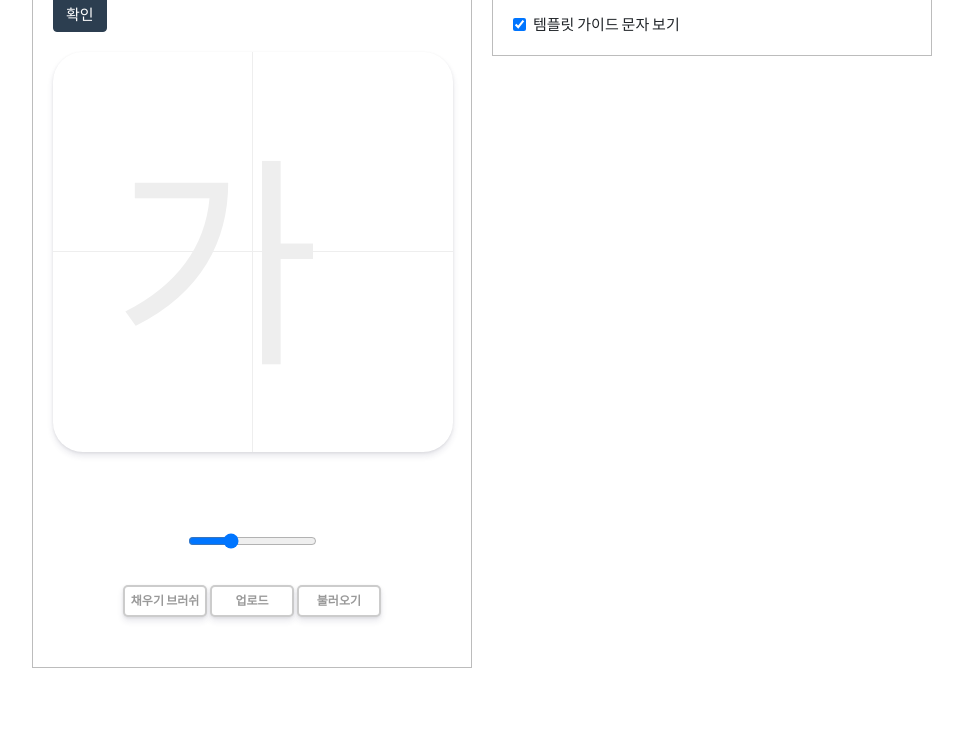
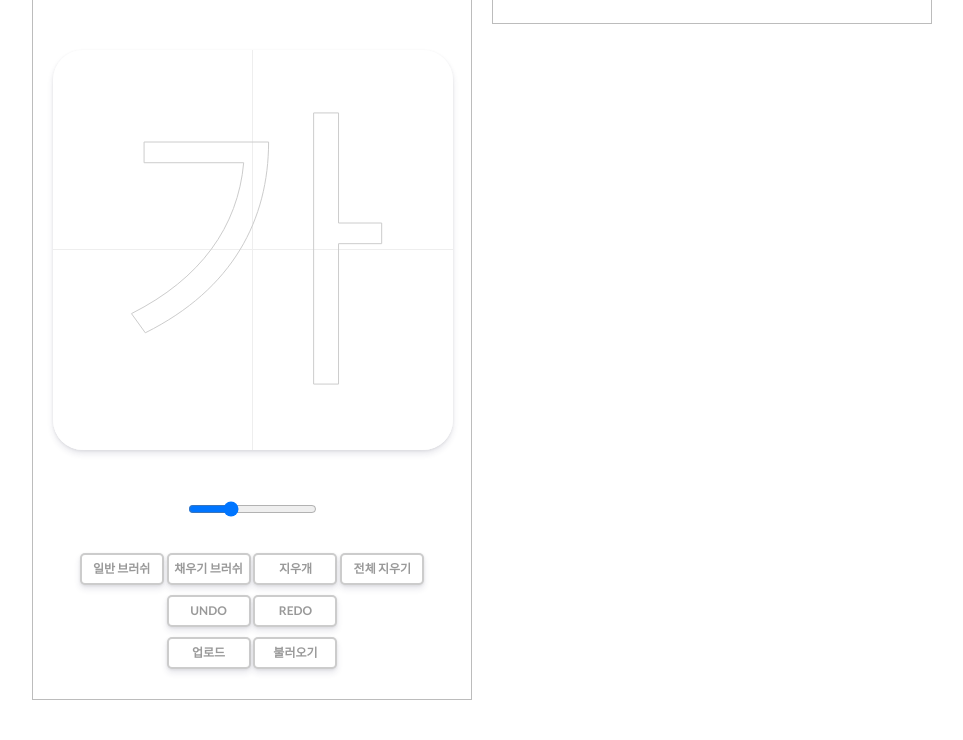
Before and after one commit to Howon-Shin/SaaS-font, a Django app: page /fontmaker/draw/1/ in a window 1280 px wide. Shown: the part 480-1220 px from the top of the page, without its empty margins (158-1121 px from the left). Before the commit the page ends 1148 px from the top, so only its background shows below. Run offline with Django 3.2, Linux system fonts and the light colour scheme; some libraries are stand-ins or nearby versions.

Commit message:
그림판 개선(가이드 글자/ 지우기버튼/ 되돌리기)

```diff
--- a/fontmaker/ff.py
+++ b/fontmaker/ff.py
@@ -108,7 +108,7 @@
         if os.path.isfile(proj):
             font=ffg.open(proj) # 비 아스키 문자가 파일 경로에 있는 경우 열리지 않으니 주의!!!
         else:
-            os.mkdir('./fontmaker/ff_projects/'+ns.o)
+            os.makedirs('./fontmaker/ff_projects/'+ns.o)
             font=ffg.font()
             font.createChar(ord(' '),' ')
         if ns.h:
--- a/fontmaker/static/css/styles.css
+++ b/fontmaker/static/css/styles.css
@@ -199,10 +199,11 @@
 .canvas {
   width: 400px;
   height: 400px;
-  /*background-color: white;*/
+  background-color: white;
   border-radius: 30px;
   box-shadow: 0 4px 6px rgba(50, 50, 93, 0.11), 0 1px 3px rgba(0, 0, 0, 0.08);
-  position: relative;
+  position: absolute;
+  margin-top: 2em;
 }
 
 .controls {
@@ -213,7 +214,7 @@
 }
 
 .controls .controls__btns {
-  margin-bottom: 30px;
+  margin-bottom: 10px;
 }
 
 .controls__btns button {
@@ -246,6 +247,8 @@
     height: 400px;
     border-right: 1px solid #eee;
     position: absolute;
+    pointer-events: none;
+    margin-top: 2em;
 }
 #horizontal-line
 {
@@ -253,12 +256,23 @@
     height: 200px;
     border-bottom: 1px solid #eee;
     position: absolute;
+    pointer-events: none;
+    margin-top: 2em;
 }
 #guide-char
 {
-    position: absolute;
-    margin-left: 60px;
-    margin-top: 40px;
-    font-size: 15em;
-    color: #eeeeee;
+    position: relative;
+    font-size: 20em;
+    color: rgba(200, 200, 200, 0);
+    -webkit-text-stroke: 1px #ccc;
+    pointer-events: none;
 }
+
+.no-drag
+{
+    -ms-user-select: none;
+    -moz-user-select: -moz-none;
+    -webkit-user-select: none;
+    -khtml-user-select: none;
+    user-select:none;
+}
--- a/fontmaker/static/js/draw_board.js
+++ b/fontmaker/static/js/draw_board.js
@@ -6,7 +6,7 @@
 canvas.width = CANVAS_SIZE;
 canvas.height = CANVAS_SIZE;
 
-const INITIAL_COLOR = "#2c2c2c"
+const INITIAL_COLOR = "black"
 ctx.lineWidth = 10;
 
 ctx.strokeStyle = INITIAL_COLOR;
@@ -14,7 +14,9 @@
 
 let painting = false;
 let filling = false;
-let erasing = false;
+
+let pushArray = new Array();
+let doStep = -1;
 
 function startPainting(event) {
     painting = true;
@@ -25,6 +27,7 @@
         ctx.fill();
     }
     painting = false;
+    push();
 }
 
 function onMouseMove(event) {
@@ -39,13 +42,8 @@
         ctx.beginPath();
         ctx.moveTo(x, y);
     } else {
-        if (erasing) {  // 지우개
-            const eraserWidth = ctx.lineWidth;
-            ctx.clearRect(x, y, eraserWidth, eraserWidth);
-        } else {  // 브러쉬
-            ctx.lineTo(x, y);
-            ctx.stroke();
-        }
+        ctx.lineTo(x, y);
+        ctx.stroke();
     }
 }
 
@@ -53,7 +51,11 @@
     canvas.addEventListener("mousemove", onMouseMove);
     canvas.addEventListener("mousedown", startPainting);
     canvas.addEventListener("mouseup", stopPainting);
-    canvas.addEventListener("mouseleave", stopPainting);
+
+    // 배경 흰색으로 깔기
+    ctx.fillStyle = "white";
+    ctx.fillRect(0, 0, CANVAS_SIZE, CANVAS_SIZE);
+    ctx.fillStyle = "black";
 }
 
 // 붓 두께조절
@@ -68,25 +70,42 @@
     range.addEventListener("input", handleRangeChange);
 };
 
-// 채우기 or 칠하기 모드 변경
-const mode = document.getElementById("jsMode");
+// 채우기 or 칠하기 or 지우개 모드 변경
+const mode_brush = document.getElementById("jsMode_brush");
+const mode_fill = document.getElementById("jsMode_fill");
+const mode_erase = document.getElementById("jsMode_erase");
+const erase_all = document.getElementById("jsEraseAll");
 
-function handleModeClick() {
-    if (filling === false && erasing === false) {
-        filling = true;
-        mode.innerText = "지우개"
-    } else if (filling === true && erasing === false) {
-        filling = false;
-        erasing = true;
-        mode.innerText = "일반 브러쉬";
-    } else {
-        erasing = false;
-        mode.innerText = "채우기 브러쉬";
-    }
+function handleBrushClick() {
+    filling = false;
+    ctx.strokeStyle = 'black';
+}
+function handleFillClick() {
+    filling = true;
+    ctx.strokeStyle = 'black';
+}
+function handleEraseClick() { // 지우개는 clear가 아니라 흰색 브러쉬
+    filling = false;
+    ctx.strokeStyle = 'white';
+}
+function handleEraseAllClick() {
+    ctx.fillStyle = 'white';
+    ctx.fillRect(0, 0, CANVAS_SIZE, CANVAS_SIZE);
+    ctx.fillStyle = 'black';
+    push();
 }
 
-if (mode) {
-    mode.addEventListener("click", handleModeClick)
+if (mode_brush) {
+    mode_brush.addEventListener("click", handleBrushClick);
+}
+if (mode_fill) {
+    mode_fill.addEventListener("click", handleFillClick);
+}
+if (mode_erase) {
+    mode_erase.addEventListener("click", handleEraseClick);
+}
+if (erase_all) {
+    erase_all.addEventListener("click", handleEraseAllClick);
 }
 
 // 세이브 기능
@@ -121,8 +140,44 @@
         ctx.drawImage(img, 0, 0);
         alert("이미지 로드");
     }
+    push();
 }
 
 if (load) {
     load.addEventListener("click", handleLoadClick);
 }
+
+// 언두 리두 기능
+const undo = document.getElementById('jsUndo');
+const redo = document.getElementById('jsRedo');
+
+function push() {
+    doStep++;
+    if (doStep < pushArray.length) { pushArray.length = doStep; }
+    pushArray.push(canvas.toDataURL());
+}
+
+function undoClick() {
+    if (doStep > 0) {
+        doStep--;
+        let canvasPic = new Image();
+        canvasPic.src = pushArray[doStep];
+        canvasPic.onload = function () { ctx.drawImage(canvasPic, 0, 0); }
+    }
+}
+
+function redoClick() {
+    if (doStep < pushArray.length - 1) {
+        doStep++;
+        let canvasPic = new Image();
+        canvasPic.src = pushArray[doStep];
+        canvasPic.onload = function () { ctx.drawImage(canvasPic, 0, 0); }
+    }
+}
+
+if (undo) {
+    undo.addEventListener("click", undoClick);
+}
+if (redo) {
+    redo.addEventListener("click", redoClick);
+}
--- a/fontmaker/templates/draw_font.html
+++ b/fontmaker/templates/draw_font.html
@@ -31,17 +31,26 @@
                 </div>
                 <button type="button" class="btn btn-primary enter" onclick="changeWorkingLetter()">확인</button>
                 <div class="canvas-line">
+                    <canvas id="jsCanvas" class="canvas"></canvas>
                     <div id="vertical-line"></div>
                     <div id="horizontal-line"></div>
-                    <p id="guide-char">가</p>
-                    <canvas id="jsCanvas" class="canvas"></canvas>
+                    <p id="guide-char" class="no-drag" align="center">가</p>
                 </div>
                 <div class="controls">
                     <div class="controls__range">
                         <input type="range" id="jsRange" min="1" max="30.0" value="10" step="1"/>
                     </div>
                     <div class="controls__btns">
-                        <button id="jsMode">채우기 브러쉬</button>
+                        <button id="jsMode_brush">일반 브러쉬</button>
+                        <button id="jsMode_fill">채우기 브러쉬</button>
+                        <button id="jsMode_erase">지우개</button>
+                        <button id="jsEraseAll">전체 지우기</button>
+                    </div>
+                    <div class="controls__btns">
+                        <button id="jsUndo">Undo</button>
+                        <button id="jsRedo">Redo</button>
+                    </div>
+                    <div class="controls__btns">
                         <button id="jsSave">업로드</button>
                         <button id="jsLoad">불러오기</button>
                     </div>
```
Also changed, not shown: fontmaker/views.py (+5 -5 lines).
